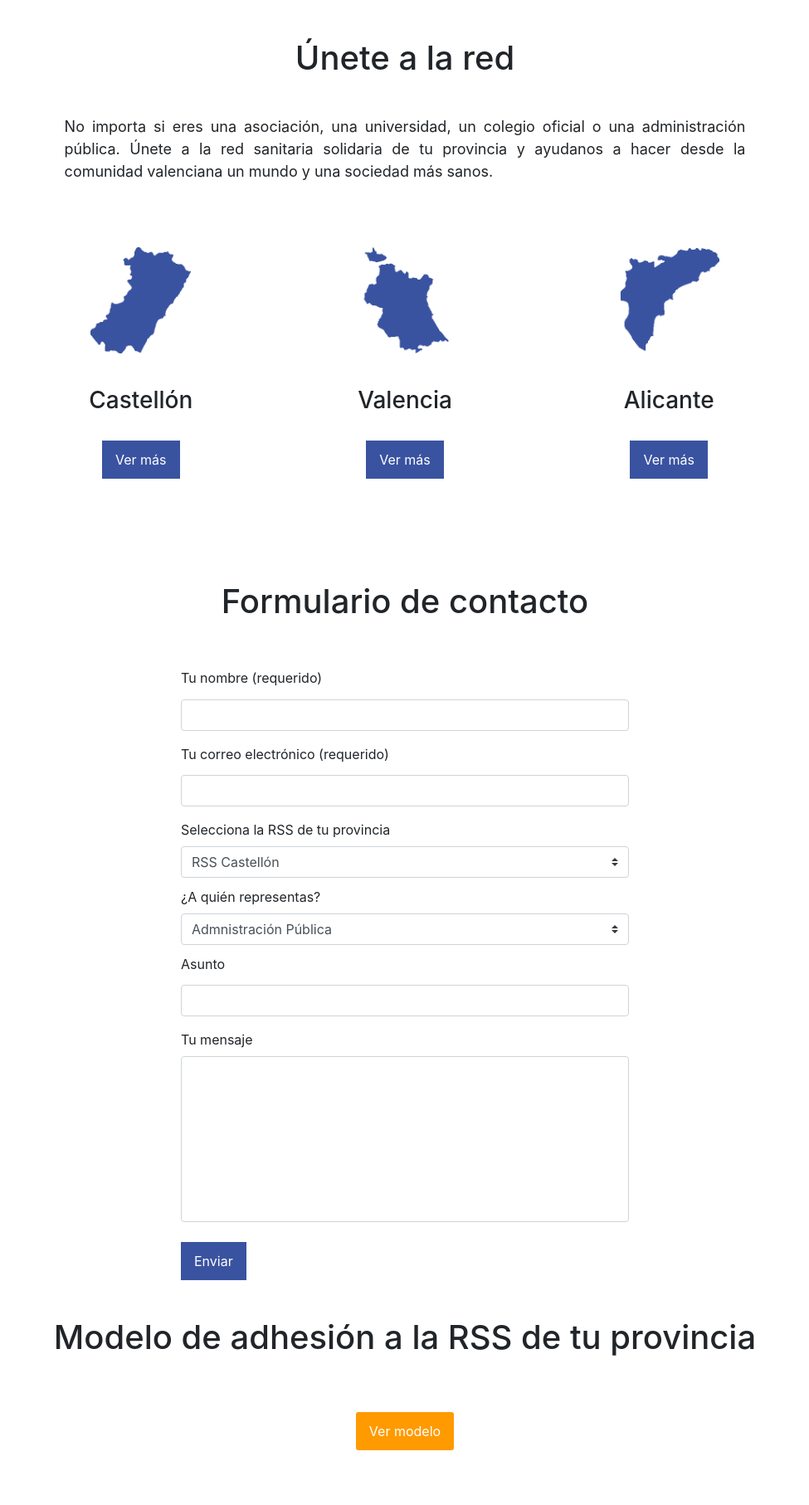
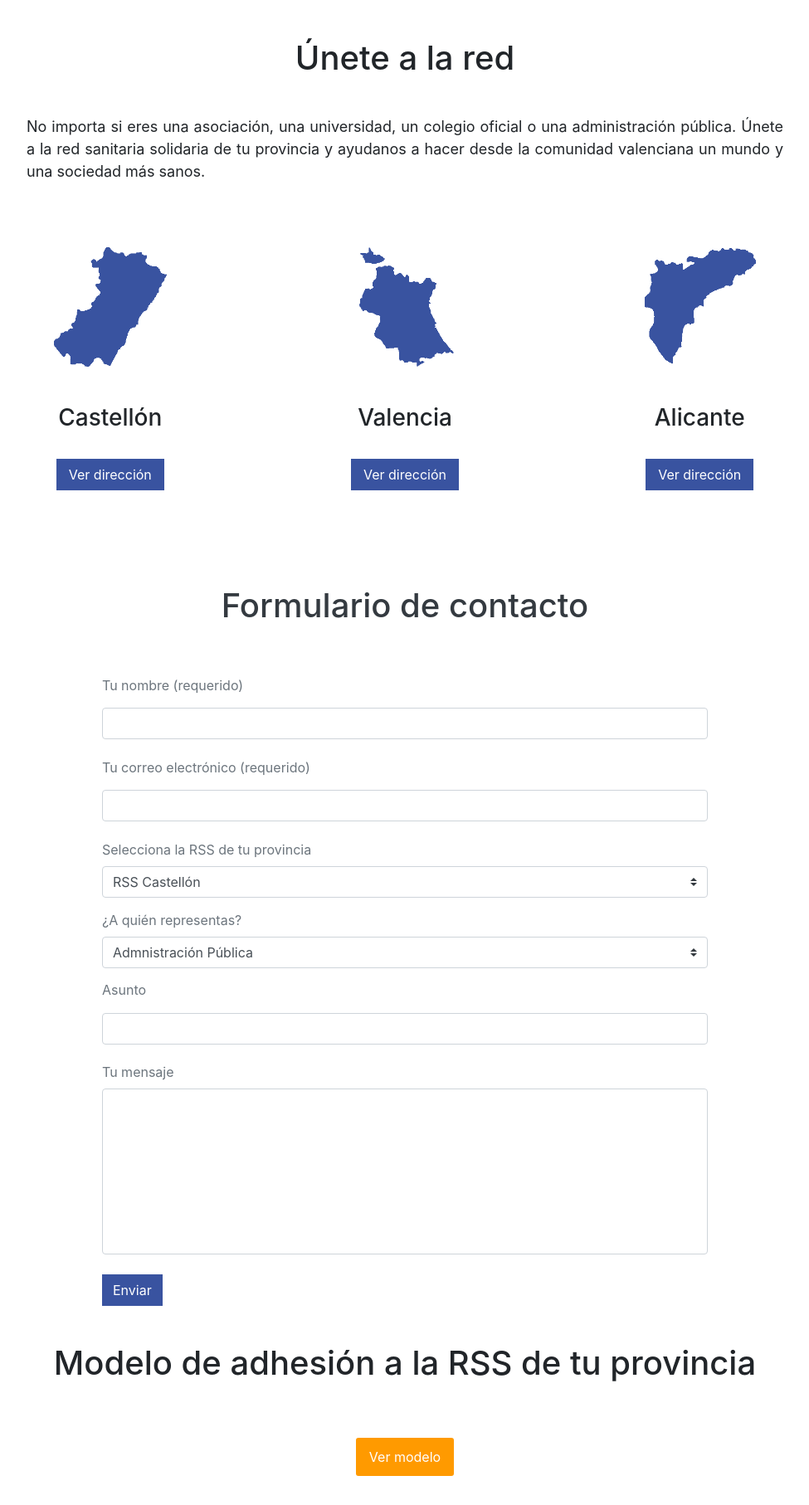
Before and after one commit to Partexedd/ProyectoIntegradoONG, a Symfony app: template templates/main/contacto.html.twig in a window 1280 px wide. Shown: the top 1814 px of the page at 83% size, without its empty margins (152-1127 px from the left). Before the commit the page ends 1748 px from the top, so only its background shows below. Run offline with Twig, Linux system fonts and the light colour scheme; the template is opened without the code that fills it, so the values that code supplies are empty; some libraries are stand-ins or nearby versions.

Commit message:
Mas trabajo en contacto

```diff
--- a/public/css/estilosContacto.css
+++ b/public/css/estilosContacto.css
@@ -2,15 +2,23 @@ h1{
     margin: 4% 0% !important;
 }
 .pTexto{
-    margin: 0% 14%;
+    margin: 0% 10%;
     font-size: 18px;
 }
 .dirFoto{
     width: 42%;
     margin-bottom: 14%;
 }
+#divDir1, #divDir2, #divDir3{
+    margin: 2% 0%;
+    height: 0px;
+    width: 100%;
+}
+.h1Form{
+    margin-top: 2% !important;
+}
 .direcciones{
-    margin: 7% 7%;
+    margin: 7% 2%;
 }
 label{
     margin-top: 2%;
@@ -21,12 +29,14 @@ input{
 button{
     background-color: #3953a0;
     color: #fff;
-    padding: 10px 15px 10px 15px !important;
     border-radius: 0px !important;
 }
 button:hover{
     background-color: #425dac;
     transition: 0.2;
+}
+#but1, #but2, #but3{
+    width: 40% !important;
 }
 .modelo{
     background-color: #ff9a00;
--- /dev/null
+++ b/public/js/scriptContacto.js
@@ -0,0 +1,38 @@
+document.addEventListener('DOMContentLoaded', () => {
+    let dirButton = document.getElementById("direccion");
+    dirButton.addEventListener("click", (event) => {
+        if (event.target.id == "but1") {
+            let divDir1 = document.getElementById("divDir1")
+            let but1 = document.getElementById('but1')
+            if (divDir1.textContent != "") {
+                divDir1.textContent = ""
+                but1.textContent="Ver dirección"
+            }else{
+                divDir1.textContent = "C/Mayor 56, escalera 3, piso 8B. 12001 - Castellón de la Plana 964 222 020 - 601 187 746"
+                but1.textContent="Ver menos"
+            }
+        }
+        if (event.target.id == "but2") {
+            let divDir2 = document.getElementById("divDir2")
+            let but2 = document.getElementById('but2')
+            if (divDir2.textContent != "") {
+                divDir2.textContent = ""
+                but2.textContent="Ver dirección"
+            }else{
+                divDir2.textContent = "Carrer d'Utiel, 16 46020 Valencia 670 394 103"
+                but2.textContent="Ver menos"
+            }
+        }
+        if (event.target.id == "but3") {
+            let divDir3 = document.getElementById("divDir3")
+            let but3 = document.getElementById('but3')
+            if (divDir3.textContent != "") {
+                divDir3.textContent = ""
+                but3.textContent="Ver dirección"
+            }else{
+                divDir3.textContent = "Av. de Denia, 47 03013 Alicante 965 650 487 - 660 575 104"
+                but3.textContent="Ver menos"
+            }
+        }
+    })
+})
--- a/templates/main/contacto.html.twig
+++ b/templates/main/contacto.html.twig
@@ -12,8 +12,9 @@
     <script src="https://cdnjs.cloudflare.com/ajax/libs/popper.js/1.12.9/umd/popper.min.js"
         integrity="sha384-ApNbgh9B+Y1QKtv3Rn7W3mgPxhU9K/ScQsAP7hUibX39j7fakFPskvXusvfa0b4Q"
         crossorigin="anonymous"></script>
-    <link rel="stylesheet" href="css/estilosContacto.css">
-    <link>
+    <link rel="stylesheet" href="./css/estilosContacto.css">
+    <link rel="stylesheet" href="./css/master.css">
+    <script src="./js/scriptContacto.js"></script>
     <title>Contacto - Red Sanitaria Solidaria Comunidad Valenciana</title>
 </head>
 <body>
@@ -24,28 +25,31 @@
             o una administración pública. Únete a la red sanitaria solidaria de tu provincia y ayudanos
             a hacer desde la comunidad valenciana un mundo y una sociedad más sanos.</div>
         </article>
-        <article>
+        <article id="direccion">
             <div class="direcciones row text-center">
                 <div class="col-4">
                     <img src="img/castellon.png" alt="Castellón" class="dirFoto"><br>
                     <h3>Castellón</h3><br>
-                    <button class="btn">Ver más</button>
+                    <button class="btn" id="but1">Ver dirección</button>
+                    <div id="divDir1" class="col text-center"></div>
                 </div>
                 <div class="col-4">
                     <img src="img/valencia.png" alt="Valencia" class="dirFoto"><br>
                     <h3>Valencia</h3><br>
-                    <button class="btn">Ver más</button>
+                    <button class="btn" id="but2">Ver dirección</button>
+                    <div id="divDir2" class="col text-center"></div>
                 </div>
                 <div class="col-4">
                     <img src="img/alicante.png" alt="Alicante" class="dirFoto"><br>
                     <h3>Alicante</h3><br>
-                    <button class="btn">Ver más</button>
+                    <button class="btn" id="but3">Ver dirección</button>
+                    <div id="divDir3" class="col text-center"></div>
                 </div>
             </div>
         </article>
-        <article class="row">
-            <h1 class="col-12 text-center">Formulario de contacto</h1>
-            <form class="col-6 offset-3" action="">
+        <article class="row text-secondary">
+            <h1 class="col-12 text-center h1Form text-dark">Formulario de contacto</h1>
+            <form class="col-8 offset-2" action="">
                 <label for="nombre">Tu nombre (requerido)</label><br>
                 <input name="nombre" class="form-control" type="text"></input>
                 <label for="email">Tu correo electrónico (requerido)</label><br>
```
